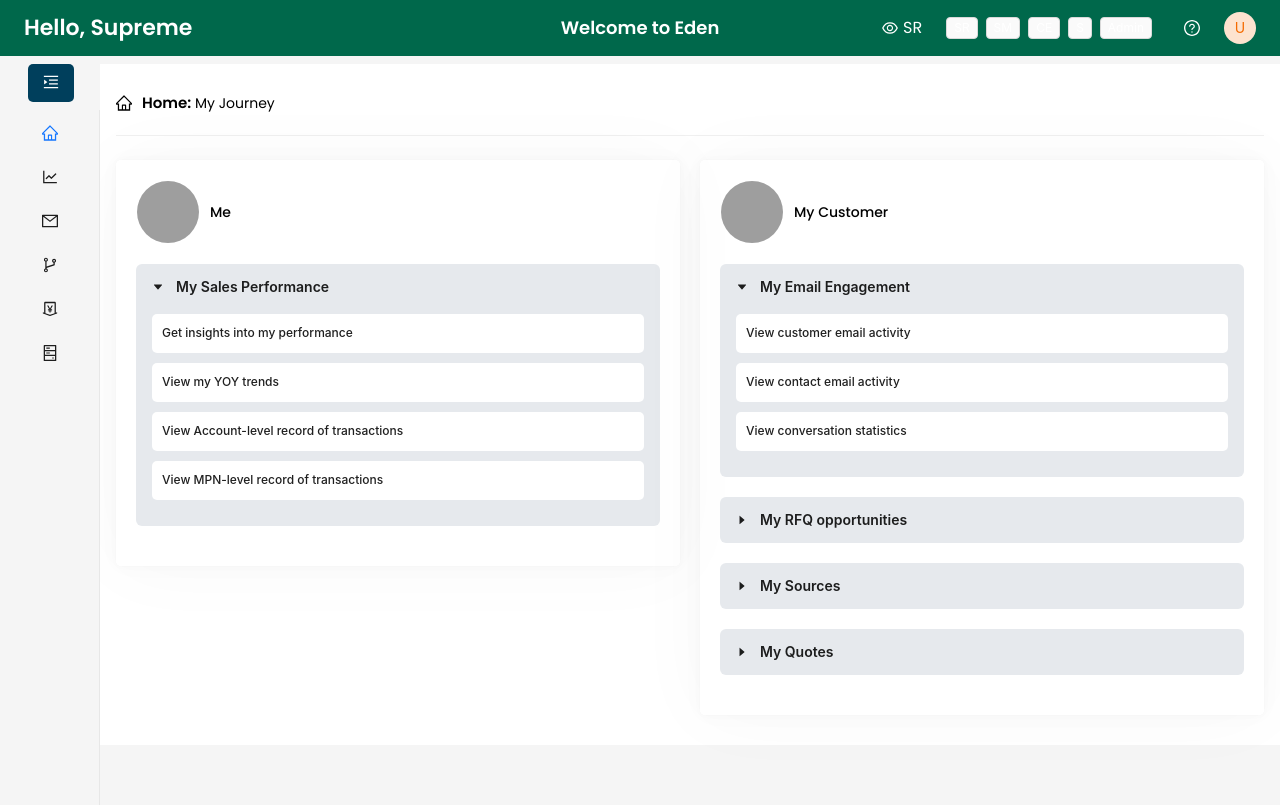
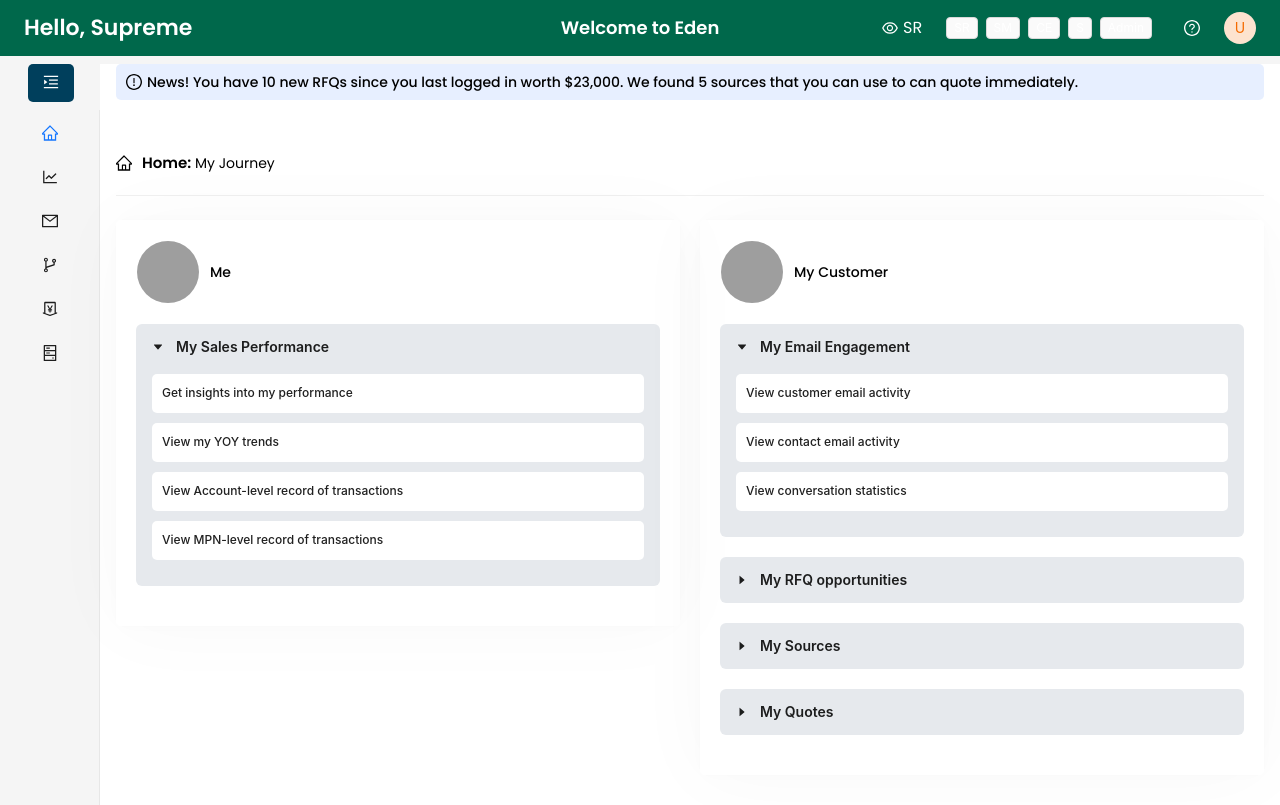
Before and after one commit to Zeeshnhmd/supreme_components_international, a React (Create React App) app: page / in a window 1280 px wide. Built offline with nearby package versions, Linux system fonts and the light colour scheme; grey boxes are pictures that could not be loaded.

Commit message:
feat: notification section

```diff
--- a/src/pages/home/journey/index.jsx
+++ b/src/pages/home/journey/index.jsx
@@ -1,4 +1,8 @@
-import { CaretRightOutlined, HomeOutlined } from '@ant-design/icons';
+import {
+	CaretRightOutlined,
+	ExclamationCircleOutlined,
+	HomeOutlined,
+} from '@ant-design/icons';
 import { Avatar, Collapse, Divider } from 'antd';
 
 import styles from './journey.module.scss';
@@ -223,6 +227,13 @@
 
 	return (
 		<div className={styles['wrapper']}>
+			<div className={styles['notification']}>
+				<ExclamationCircleOutlined />
+				<p className={styles['notification-message']}>
+					News! You have 10 new RFQs since you last logged in worth $23,000. We
+					found 5 sources that you can use to can quote immediately.
+				</p>
+			</div>
 			<div className={styles['tabs']}>
 				<HomeOutlined />
 				<p className={styles['tab']}>
--- a/src/pages/home/journey/journey.module.scss
+++ b/src/pages/home/journey/journey.module.scss
@@ -1,10 +1,30 @@
 @import '../../../styles/variables';
 
 .wrapper {
+	position: relative;
+	.notification {
+		background-color: #e7efff;
+		padding: 10px;
+		border-radius: 5px;
+		width: 100%;
+		position: absolute;
+		top: -30px;
+		left: 0px;
+		display: flex;
+		align-items: center;
+		gap: 5px;
+
+		.notification-message {
+			font-weight: 500;
+			font-size: 14px;
+			margin-bottom: 0;
+		}
+	}
 	.tabs {
 		display: flex;
 		align-items: center;
 		gap: 10px;
+		padding-top: 60px;
 
 		.tab {
 			margin-bottom: 0;
```
